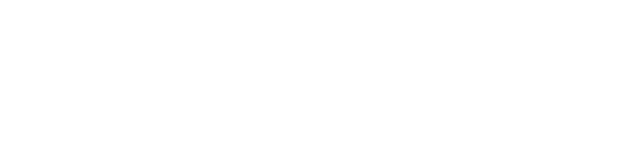
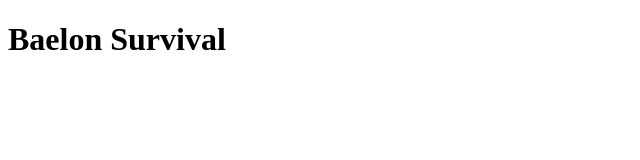
Before and after one commit to BallSuphachai/git101, a plain HTML site: page index.html in a window 1280 px wide. Shown: the whole page, without its empty margins (0-640 px from the left). Drawn offline with Linux system fonts and the light colour scheme.

Commit message:
Update HTML JS

```diff
--- a/app.js
+++ b/app.js
@@ -0,0 +1 @@
+console.log('Start survival...!');
--- a/index.html
+++ b/index.html
@@ -4,9 +4,9 @@
     <meta charset="UTF-8">
     <meta http-equiv="X-UA-Compatible" content="IE=edge">
     <meta name="viewport" content="width=device-width, initial-scale=1.0">
-    <title>Baelon survival!</title>
+    <title>Baelon Survival!</title>
 </head>
 <body>
-
+    <h1>Baelon Survival</h1>
 </body>
 </html>
```
